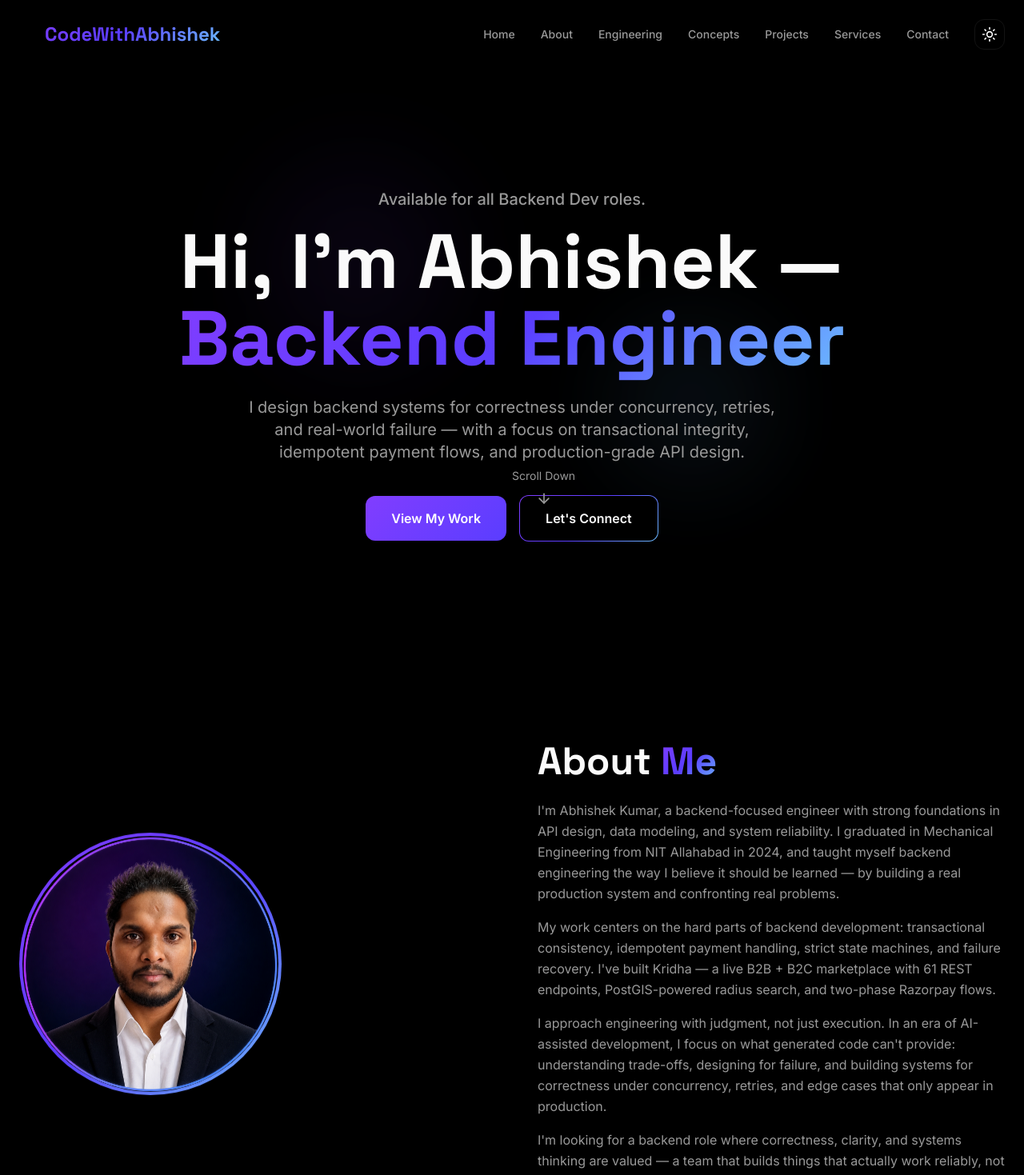
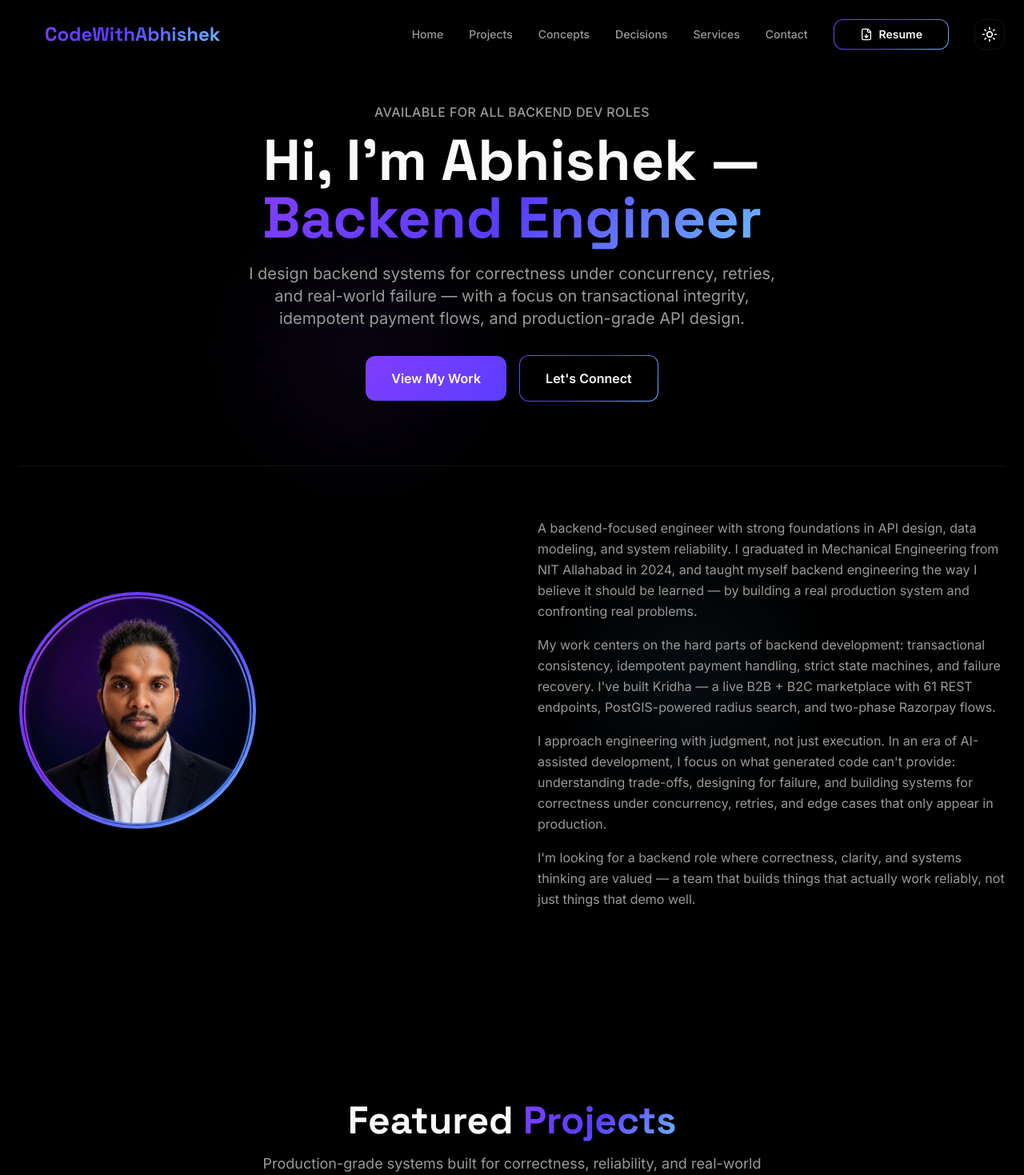
Before and after one commit to DevWithAbhishek/portfolio, a React (Vite) app: page / in a window 1280 px wide. Shown: the top 1469 px of the page at 80% size. Built offline with nearby package versions, Linux system fonts and the light colour scheme; the HTML template or start-up script is replaced by a standard one.

Commit message:
fix: update the hero section

```diff
--- a/src/components/About.tsx
+++ /dev/null
@@ -1,109 +0,0 @@
-import { Code2, Zap, Layers, Brain } from "lucide-react";
-import avatar from "@/assets/avatar.png";
-
-const highlights = [
-  {
-    icon: Code2,
-    title: "Technologies",
-    description:
-      "Building with Node.js, TypeScript, PostgreSQL, Prisma, Redis, Next.js, Zod, PostGIS, Razorpay, and JWT — with a strong focus on correctness, schema-first design, and production reliability.",
-  },
-  {
-    icon: Zap,
-    title: "Focus Areas",
-    description:
-      "API design, transactional consistency, idempotent payment systems, failure recovery, and designing backend services for correctness under real-world concurrency and retries.",
-  },
-  {
-    icon: Layers,
-    title: "Experience",
-    description:
-      "End-to-end ownership of a production system — from DB schema and state machines to webhook handling and reconciliation. Kridha (live, 61 endpoints) is fully self-built.",
-  },
-  {
-    icon: Brain,
-    title: "Specialties",
-    description:
-      "Systems thinking, engineering judgment beyond generated code, ownership-driven execution, and designing for failure — not just for the happy path.",
-  },
-];
-
-export const About = () => {
-  return (
-    <section id="about" className="py-24 md:py-32 relative spotlight">
-      <div className="container mx-auto px-6">
-        <div className="grid lg:grid-cols-2 gap-16 items-center">
-          {/* Image */}
-          <div className="flex justify-center lg:justify-start">
-            <div className="glow-frame animate-float">
-              <div className="w-64 h-64 md:w-80 md:h-80 rounded-full bg-gradient-to-br from-card to-muted overflow-hidden">
-                <img
-                  src={avatar}
-                  alt="Abhishek Kumar - Backend Developer"
-                  className="w-full h-full object-cover"
-                />
-              </div>
-            </div>
-          </div>
-
-          {/* Content */}
-          <div className="space-y-6">
-            <h2 className="section-title">
-              About <span className="gradient-text">Me</span>
-            </h2>
-            <div className="space-y-4 text-muted-foreground leading-relaxed">
-              <p>
-                I'm Abhishek Kumar, a backend-focused engineer with strong
-                foundations in API design, data modeling, and system
-                reliability. I graduated in Mechanical Engineering from NIT
-                Allahabad in 2024, and taught myself backend engineering the way
-                I believe it should be learned — by building a real production
-                system and confronting real problems.
-              </p>
-              <p>
-                My work centers on the hard parts of backend development:
-                transactional consistency, idempotent payment handling, strict
-                state machines, and failure recovery. I've built Kridha — a live
-                B2B + B2C marketplace with 61 REST endpoints, PostGIS-powered
-                radius search, and two-phase Razorpay flows.
-              </p>
-              <p>
-                I approach engineering with judgment, not just execution. In an
-                era of AI-assisted development, I focus on what generated code
-                can't provide: understanding trade-offs, designing for failure,
-                and building systems for correctness under concurrency, retries,
-                and edge cases that only appear in production.
-              </p>
-              <p>
-                I'm looking for a backend role where correctness, clarity, and
-                systems thinking are valued — a team that builds things that
-                actually work reliably, not just things that demo well.
-              </p>
-            </div>
-          </div>
-        </div>
-
-        {/* Highlight Cards */}
-        <div className="grid sm:grid-cols-2 lg:grid-cols-4 gap-6 mt-16">
-          {highlights.map((item, index) => (
-            <div
-              key={item.title}
-              className="card-glass gradient-border"
-              style={{ animationDelay: `${index * 0.1}s` }}
-            >
-              <div className="w-12 h-12 rounded-lg bg-primary/10 flex items-center justify-center mb-4">
-                <item.icon className="w-6 h-6 text-primary" />
-              </div>
-              <h3 className="font-display font-semibold text-lg mb-2">
-                {item.title}
-              </h3>
-              <p className="text-muted-foreground text-sm leading-relaxed">
-                {item.description}
-              </p>
-            </div>
-          ))}
-        </div>
-      </div>
-    </section>
-  );
-};
--- a/src/components/Contact.tsx
+++ b/src/components/Contact.tsx
@@ -26,7 +26,7 @@ const contactLinks = [
   {
     name: "LinkedIn",
     icon: Linkedin,
-    label: "linkedin.com/in/devwithabhishek",
+    label: "linkedin.com/in/abhishekkumar878",
     url: "https://www.linkedin.com/in/abhishekkumar878/",
     description: "Professional background and work history",
   },
--- a/src/components/Footer.tsx
+++ b/src/components/Footer.tsx
@@ -1,4 +1,5 @@
-import { Github, Linkedin, Mail } from 'lucide-react';
+import { Github, Linkedin, Mail } from "lucide-react";
+import { Link } from "react-router-dom";
 
 const socialLinks = [
   {
@@ -19,18 +20,18 @@ const socialLinks = [
 ];
 
 const quickLinks = [
-  { name: 'Home', href: '#home' },
-  { name: 'About', href: '#about' },
-  { name: 'Skills', href: '#skills' },
-  { name: 'Projects', href: '#projects' },
-  { name: 'Contact', href: '#contact' },
+  { name: "Home", href: "#home", isRoute: false },
+  { name: "Projects", href: "#projects", isRoute: false },
+  { name: "Concepts", href: "#concepts", isRoute: false },
+  { name: "Decisions", href: "/engineering", isRoute: true },
+  { name: "Contact", href: "#contact", isRoute: false },
 ];
 
 export const Footer = () => {
   const scrollToSection = (href: string) => {
     const element = document.querySelector(href);
     if (element) {
-      element.scrollIntoView({ behavior: 'smooth' });
+      element.scrollIntoView({ behavior: "smooth" });
     }
   };
 
@@ -44,11 +45,15 @@ export const Footer = () => {
         <div className="grid md:grid-cols-3 gap-12 mb-12">
           {/* Brand */}
           <div className="space-y-4">
-            <a href="#home" className="font-display text-2xl font-bold gradient-text inline-block">
+            <a
+              href="#home"
+              className="font-display text-2xl font-bold gradient-text inline-block"
+            >
               CodeWithAbhishek
             </a>
             <p className="text-muted-foreground leading-relaxed max-w-xs">
-              Backend engineer building systems that stay correct under pressure — transactional, reliable, and production-ready.
+              Backend engineer designing systems for correctness under
+              concurrency, retries, and real-world failure.
             </p>
           </div>
 
@@ -56,7 +61,16 @@ export const Footer = () => {
           <div className="space-y-4">
             <h4 className="font-display font-semibold text-lg">Quick Links</h4>
             <nav className="flex flex-col gap-2">
-              {quickLinks.map((link) => (
+              {quickLinks.map((link) =>
+                link.isRoute ? (
+                  <Link
+                    key={link.name}
+                    to={link.href}
+                    className="text-muted-foreground hover:text-primary transition-colors"
+                  >
+                    {link.name}
+                  </Link>
+                ) : (
                   <a
                     key={link.name}
                     href={link.href}
@@ -68,7 +82,8 @@ export const Footer = () => {
                   >
                     {link.name}
                   </a>
-              ))}
+                ),
+              )}
             </nav>
           </div>
 
--- a/src/components/Header.tsx
+++ b/src/components/Header.tsx
@@ -5,7 +5,6 @@ import {
   Sun,
   Moon,
   Home,
-  User,
   Zap,
   Briefcase,
   FolderOpen,
@@ -13,16 +12,16 @@ import {
   Mail,
   Code2,
   Wrench,
+  FileDown,
 } from "lucide-react";
 import { Link } from "react-router-dom";
 import { cn } from "@/lib/utils";
 
 const navLinks = [
   { name: "Home", href: "#home", icon: Home, isRoute: false },
-  { name: "About", href: "#about", icon: User, isRoute: false },
-  { name: "Engineering", href: "/engineering", icon: Wrench, isRoute: true },
-  { name: "Concepts", href: "#skills", icon: Zap, isRoute: false },
   { name: "Projects", href: "#projects", icon: FolderOpen, isRoute: false },
+  { name: "Concepts", href: "#concepts", icon: Zap, isRoute: false },
+  { name: "Decisions", href: "/engineering", icon: Wrench, isRoute: true },
   { name: "Services", href: "#services", icon: Briefcase, isRoute: false },
   // { name: 'Testimonials', href: '#testimonials', icon: MessageSquare },
   { name: "Contact", href: "#contact", icon: Mail, isRoute: false },
@@ -112,6 +111,14 @@ export const Header = () => {
                 </a>
               ),
             )}
+            <a
+              href="/resume.pdf"
+              download="Abhishek_Kumar_Resume.pdf"
+              className="btn-outline-gradient text-foreground text-sm flex items-center gap-2 !py-2"
+            >
+              <FileDown className="w-4 h-4" />
+              Resume
+            </a>
             <button
               onClick={() => setIsDark(!isDark)}
               className="p-2 rounded-lg glass hover:bg-primary/10 transition-colors"
@@ -127,6 +134,14 @@ export const Header = () => {
 
           {/* Mobile Menu Button */}
           <div className="flex items-center gap-4 lg:hidden">
+            <a
+              href="/resume.pdf"
+              download="Abhishek_Kumar_Resume.pdf"
+              className="p-2 rounded-lg glass hover:bg-primary/10 transition-colors"
+              aria-label="Download resume"
+            >
+              <FileDown className="w-5 h-5" />
+            </a>
             <button
               onClick={() => setIsDark(!isDark)}
               className="p-2 rounded-lg glass"
@@ -207,6 +222,14 @@ export const Header = () => {
                 </a>
               );
             })}
+            <a
+              href="/resume.pdf"
+              download="Abhishek_Kumar_Resume.pdf"
+              className="flex items-center gap-3 text-lg font-medium py-3 px-4 rounded-xl transition-all duration-300 hover:bg-gradient-to-r hover:from-primary/20 hover:to-secondary/20 hover:pl-6 hover:text-primary text-primary"
+            >
+              <FileDown className="w-5 h-5" />
+              <span>Download Resume</span>
+            </a>
           </nav>
         </div>
       </header>
--- a/src/components/Hero.tsx
+++ b/src/components/Hero.tsx
@@ -1,34 +1,64 @@
-import { ArrowDown } from "lucide-react";
+import { Code2, Zap, Layers, Brain } from "lucide-react";
+import avatar from "@/assets/avatar.png";
+
+const highlights = [
+  {
+    icon: Code2,
+    title: "Technologies",
+    description:
+      "Building with Node.js, TypeScript, PostgreSQL, Prisma, Redis, Next.js, Zod, PostGIS, Razorpay, and JWT — with a strong focus on correctness, schema-first design, and production reliability.",
+  },
+  {
+    icon: Zap,
+    title: "Focus Areas",
+    description:
+      "API design, transactional consistency, idempotent payment systems, failure recovery, and designing backend services for correctness under real-world concurrency and retries.",
+  },
+  {
+    icon: Layers,
+    title: "Experience",
+    description:
+      "End-to-end ownership of a production system — from DB schema and state machines to webhook handling and reconciliation. Kridha (live, 61 endpoints) is fully self-built.",
+  },
+  {
+    icon: Brain,
+    title: "Specialties",
+    description:
+      "Systems thinking, engineering judgment beyond generated code, ownership-driven execution, and designing for failure — not just for the happy path.",
+  },
+];
+
+const scrollTo = (id: string) => (e: React.MouseEvent) => {
+  e.preventDefault();
+  document.querySelector(id)?.scrollIntoView({ behavior: "smooth" });
+};
 
 export const Hero = () => {
   return (
     <section
       id="home"
-      className="min-h-screen flex items-center justify-center relative spotlight overflow-hidden pt-24 md:pt-28"
+      className="relative spotlight overflow-hidden pt-28 pb-20 md:pt-32 md:pb-28"
     >
-      {/* Subtle ambient particles */}
+      {/* Ambient background — decorative only, doesn't add layout height */}
       <div className="absolute inset-0 overflow-hidden pointer-events-none">
         <div className="absolute top-1/4 left-1/4 w-64 h-64 bg-primary/10 rounded-full blur-3xl animate-pulse-glow" />
         <div
           className="absolute bottom-1/4 right-1/4 w-48 h-48 bg-accent/10 rounded-full blur-3xl animate-pulse-glow"
           style={{ animationDelay: "1.5s" }}
         />
-        <div
-          className="absolute top-1/2 left-1/2 -translate-x-1/2 -translate-y-1/2 w-96 h-96 bg-secondary/8 rounded-full blur-[100px] animate-pulse-glow"
-          style={{ animationDelay: "0.8s" }}
-        />
       </div>
 
-      <div className="container mx-auto px-6 text-center relative z-10">
-        <div className="animate-fade-up">
-          <p className="text-muted-foreground text-lg md:text-xl mb-4 font-medium">
-            Available for all Backend Dev roles.
+      <div className="container mx-auto px-6 relative z-10">
+        {/* Intro */}
+        <div className="max-w-3xl mx-auto text-center mb-14 md:mb-20 animate-fade-up">
+          <p className="text-muted-foreground text-sm md:text-base mb-3 font-medium tracking-wide uppercase">
+            Available for all Backend Dev roles
           </p>
-          <h1 className="font-display text-5xl md:text-7xl lg:text-8xl font-bold mb-6 leading-tight">
+          <h1 className="font-display text-4xl md:text-6xl lg:text-7xl font-bold mb-5 leading-tight">
             Hi, I'm Abhishek —<br />
             <span className="gradient-text">Backend Engineer</span>
           </h1>
-          <p className="text-muted-foreground text-lg md:text-xl max-w-2xl mx-auto mb-10">
+          <p className="text-muted-foreground text-base md:text-xl max-w-2xl mx-auto mb-8">
             I design backend systems for correctness under concurrency, retries,
             and real-world failure — with a focus on transactional integrity,
             idempotent payment flows, and production-grade API design.
@@ -36,24 +66,14 @@ export const Hero = () => {
           <div className="flex flex-col sm:flex-row gap-4 justify-center items-center">
             <a
               href="#projects"
-              onClick={(e) => {
-                e.preventDefault();
-                document
-                  .querySelector("#projects")
-                  ?.scrollIntoView({ behavior: "smooth" });
-              }}
+              onClick={scrollTo("#projects")}
               className="btn-gradient text-primary-foreground hover-lift"
             >
               View My Work
             </a>
             <a
               href="#contact"
-              onClick={(e) => {
-                e.preventDefault();
-                document
-                  .querySelector("#contact")
-                  ?.scrollIntoView({ behavior: "smooth" });
-              }}
+              onClick={scrollTo("#contact")}
               className="btn-outline-gradient text-foreground hover-lift"
             >
               Let's Connect
@@ -61,22 +81,73 @@ export const Hero = () => {
           </div>
         </div>
 
-        {/* Scroll indicator */}
-        <div className="absolute bottom-10 left-1/2 -translate-x-1/2 animate-float">
-          <a
-            href="#about"
-            onClick={(e) => {
-              e.preventDefault();
-              document
-                .querySelector("#about")
-                ?.scrollIntoView({ behavior: "smooth" });
-            }}
-            className="flex flex-col items-center gap-2 text-muted-foreground hover:text-foreground transition-colors"
-          >
-            <span className="text-sm">Scroll Down</span>
-            <ArrowDown className="w-5 h-5" />
-          </a>
+        {/* Bio */}
+        <div
+          id="about"
+          className="grid lg:grid-cols-2 gap-16 items-center pt-14 md:pt-16 border-t border-border/40"
+        >
+          <div className="flex justify-center lg:justify-start">
+            <div className="glow-frame animate-float">
+              <div className="w-56 h-56 md:w-72 md:h-72 rounded-full bg-gradient-to-br from-card to-muted overflow-hidden">
+                <img
+                  src={avatar}
+                  alt="Abhishek Kumar - Backend Developer"
+                  className="w-full h-full object-cover"
+                />
+              </div>
+            </div>
+          </div>
+
+          <div className="space-y-4 text-muted-foreground leading-relaxed">
+            <p>
+              A backend-focused engineer with strong foundations in API design,
+              data modeling, and system reliability. I graduated in Mechanical
+              Engineering from NIT Allahabad in 2024, and taught myself backend
+              engineering the way I believe it should be learned — by building a
+              real production system and confronting real problems.
+            </p>
+            <p>
+              My work centers on the hard parts of backend development:
+              transactional consistency, idempotent payment handling, strict
+              state machines, and failure recovery. I've built Kridha — a live
+              B2B + B2C marketplace with 61 REST endpoints, PostGIS-powered
+              radius search, and two-phase Razorpay flows.
+            </p>
+            <p>
+              I approach engineering with judgment, not just execution. In an
+              era of AI-assisted development, I focus on what generated code
+              can't provide: understanding trade-offs, designing for failure,
+              and building systems for correctness under concurrency, retries,
+              and edge cases that only appear in production.
+            </p>
+            <p>
+              I'm looking for a backend role where correctness, clarity, and
+              systems thinking are valued — a team that builds things that
+              actually work reliably, not just things that demo well.
+            </p>
+          </div>
         </div>
+
+        {/* Highlights */}
+        {/* <div className="grid sm:grid-cols-2 lg:grid-cols-4 gap-6 mt-14 md:mt-16">
+          {highlights.map((item, index) => (
+            <div
+              key={item.title}
+              className="card-glass gradient-border"
+              style={{ animationDelay: `${index * 0.1}s` }}
+            >
+              <div className="w-12 h-12 rounded-lg bg-primary/10 flex items-center justify-center mb-4">
+                <item.icon className="w-6 h-6 text-primary" />
+              </div>
+              <h3 className="font-display font-semibold text-lg mb-2">
+                {item.title}
+              </h3>
+              <p className="text-muted-foreground text-sm leading-relaxed">
+                {item.description}
+              </p>
+            </div>
+          ))}
+        </div> */}
       </div>
     </section>
   );
--- a/src/components/Skills.tsx
+++ b/src/components/Skills.tsx
@@ -67,11 +67,12 @@ const conceptsData = [
 
 export const Skills = () => {
   return (
-    <section id="skills" className="py-24 md:py-32 relative spotlight">
+    <section id="concepts" className="py-24 md:py-32 relative spotlight">
       <div className="container mx-auto px-6">
         <div className="text-center mb-16">
           <h2 className="section-title">
-            Core <span className="gradient-text">Concepts</span>
+            Engineering Concepts{" "}
+            <span className="gradient-text">in Practice</span>
           </h2>
           <p className="section-subtitle">
             Not a technology list — where each concept was actually used, the
--- a/src/pages/Index.tsx
+++ b/src/pages/Index.tsx
@@ -1,21 +1,19 @@
-import { Header } from '@/components/Header';
-import { Hero } from '@/components/Hero';
-import { About } from '@/components/About';
-import { Skills } from '@/components/Skills';
-import { Services } from '@/components/Services';
-import { Projects } from '@/components/Projects';
+import { Header } from "@/components/Header";
+import { Hero } from "@/components/Hero";
+import { Skills } from "@/components/Skills";
+import { Services } from "@/components/Services";
+import { Projects } from "@/components/Projects";
 // import { Testimonials } from '@/components/Testimonials';
-import { Contact } from '@/components/Contact';
-import { Footer } from '@/components/Footer';
+import { Contact } from "@/components/Contact";
+import { Footer } from "@/components/Footer";
 
 const Index = () => {
   return (
     <main className="min-h-screen bg-background text-foreground overflow-x-hidden">
       <Header />
       <Hero />
-      <About />
+      <Projects />
       <Skills />
-      <Projects />
       <Services />
       {/* <Testimonials /> */}
       <Contact />
```
Also changed, not shown: 1 other file (tests, documents, lock files or other folders). Lines whose indentation alone changed are shown as unchanged.
